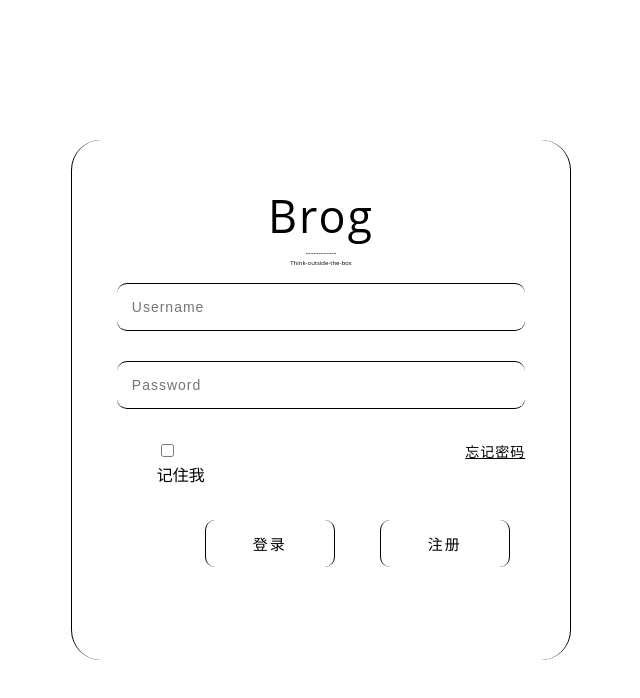
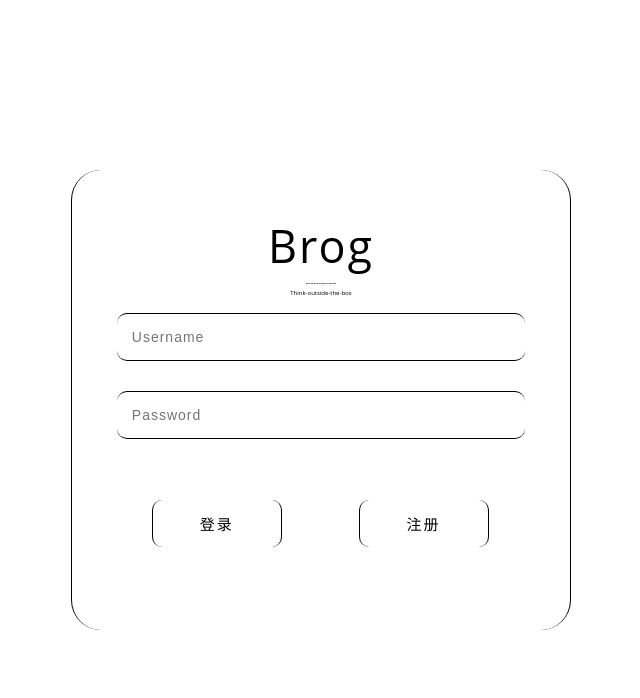
Before and after one commit to scraneg/Brog-frontend, a Vue app: page /login in a window 1280 px wide. Shown: the top 698 px of the page, without its empty margins (319-959 px from the left). Built offline with nearby package versions, Linux system fonts and the light colour scheme.

Commit message:
feat: 调整登录页面样式

```diff
--- a/src/views/login/Login.css
+++ b/src/views/login/Login.css
@@ -66,7 +66,7 @@ h1 {
 
     align-items: center;
     width: 500px;
-    height: 520px;
+    height: 460px;
     margin: 0 5vw;
     padding: 3.5vw;
     box-sizing: border-box;
@@ -136,7 +136,7 @@ h1 {
     background: #ffffff;
     border: none;
     padding: 13px 0;
-    margin-top: 80px;
+    margin-top: 30px;
     margin-right: 40px;
     outline: none;
     width: 130px;
@@ -172,29 +172,6 @@ h1 {
     margin: 0;
     margin-bottom: 1rem; /*下边距*/
     text-align: center;
-}
-
-.wthree-text {
-    width: 100%;
-}
-
-.wthree-text ul li:nth-child(1) {
-    float: left;
-}
-
-.wthree-text ul li:nth-child(2) {
-    float: right;
-}
-
-.wthree-text ul li {
-    display: inline-block;
-}
-
-.wthree-text ul li a {
-    color: rgb(0, 0, 0);
-    font-size: 14px;
-    letter-spacing: 1px;
-    font-weight: 500;
 }
 
 
--- a/src/views/login/Login.vue
+++ b/src/views/login/Login.vue
@@ -11,25 +11,10 @@
         <div class="form-style-agile">
           <input v-model="loginCredential.password" placeholder="Password" required="" type="password"/>
         </div>
-        <div class="wthree-text">
-          <ul>
-            <li>
-              <div class="checkout-w3l">
-                <div class="demo5">
-                  <input v-model="loginCredential.rememberMe" type="checkbox">
-                </div>
-                记住我
-              </div>
-            </li>
-            <li>
-              <router-link to="/retrieve">忘记密码</router-link>
-            </li>
-          </ul>
-        </div>
         <div class="wrapper">
           <div class="forms-gds">
-            <button class="btn" type="submit" @click.prevent="onLogin">登录</button>
-            <button class="btn" type="submit" @click.prevent="$router.push('/register')">注册</button>
+            <button type="submit" @click.prevent="onLogin">登录</button>
+            <button type="submit" @click.prevent="$router.push('/register')">注册</button>
           </div>
         </div>
       </form>
--- a/src/views/register/Register.css
+++ b/src/views/register/Register.css
@@ -105,8 +105,6 @@ h1 {
     width: 100%;
     padding-right: 15px;
     padding-left: 45px;
-    margin-right: auto;
-    margin-left: auto;
 }
 
 .forms-gds {
```
